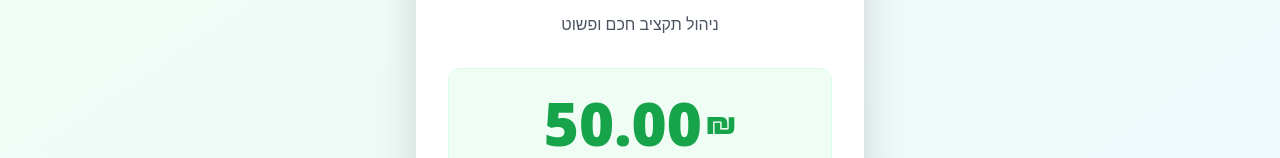
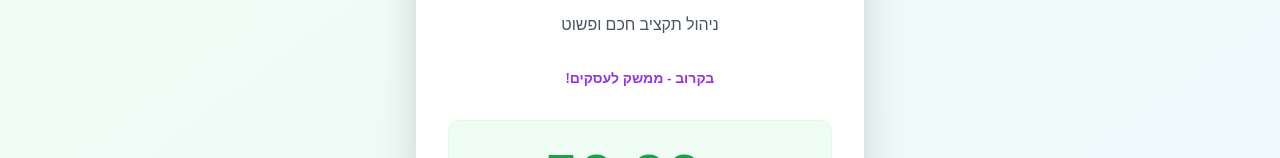
Before and after one commit to Lio311/budget-manager-plus, a Next.js app: page /subscribe in a window 1280 px wide. Shown: the part 156-314 px from the top of the page. Built offline with nearby package versions, Linux system fonts and the light colour scheme; no server answers.

Commit message:
feat: add business interface coming soon text

```diff
--- a/src/components/subscription/Paywall.tsx
+++ b/src/components/subscription/Paywall.tsx
@@ -66,6 +66,9 @@ export function Paywall() {
                     {isTrialExpired
                         ? 'כדי להמשיך להשתמש במערכת ולשמור על הנתונים שלך, יש להסדיר תשלום.'
                         : 'ניהול תקציב חכם ופשוט'}
+                </p>
+                <p className="text-center text-sm font-semibold text-purple-600 mb-8">
+                    בקרוב - ממשק לעסקים!
                 </p>
 
                 <div className="text-center mb-8 bg-green-50 rounded-xl p-6 border border-green-100 relative overflow-hidden">
```
